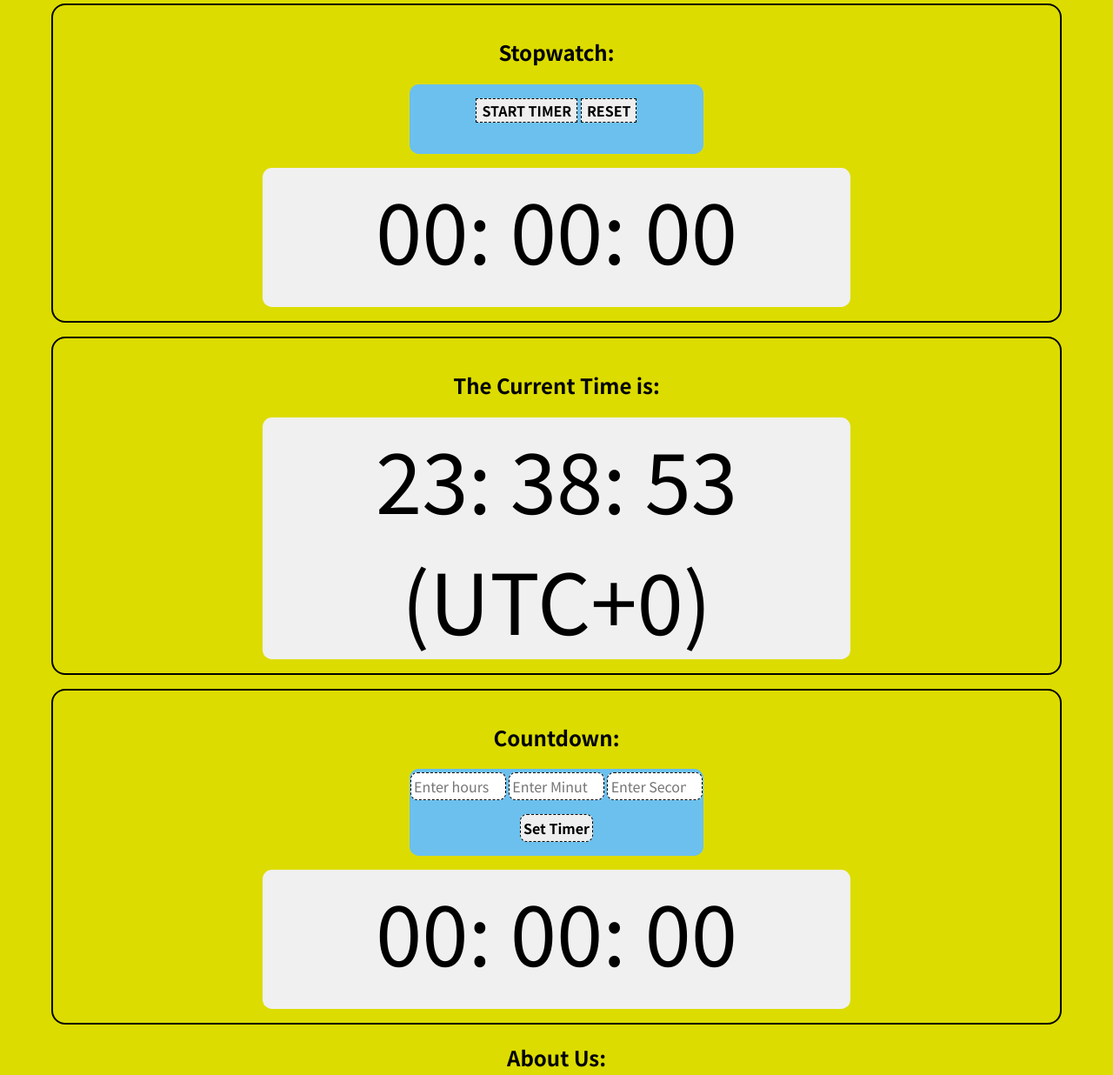
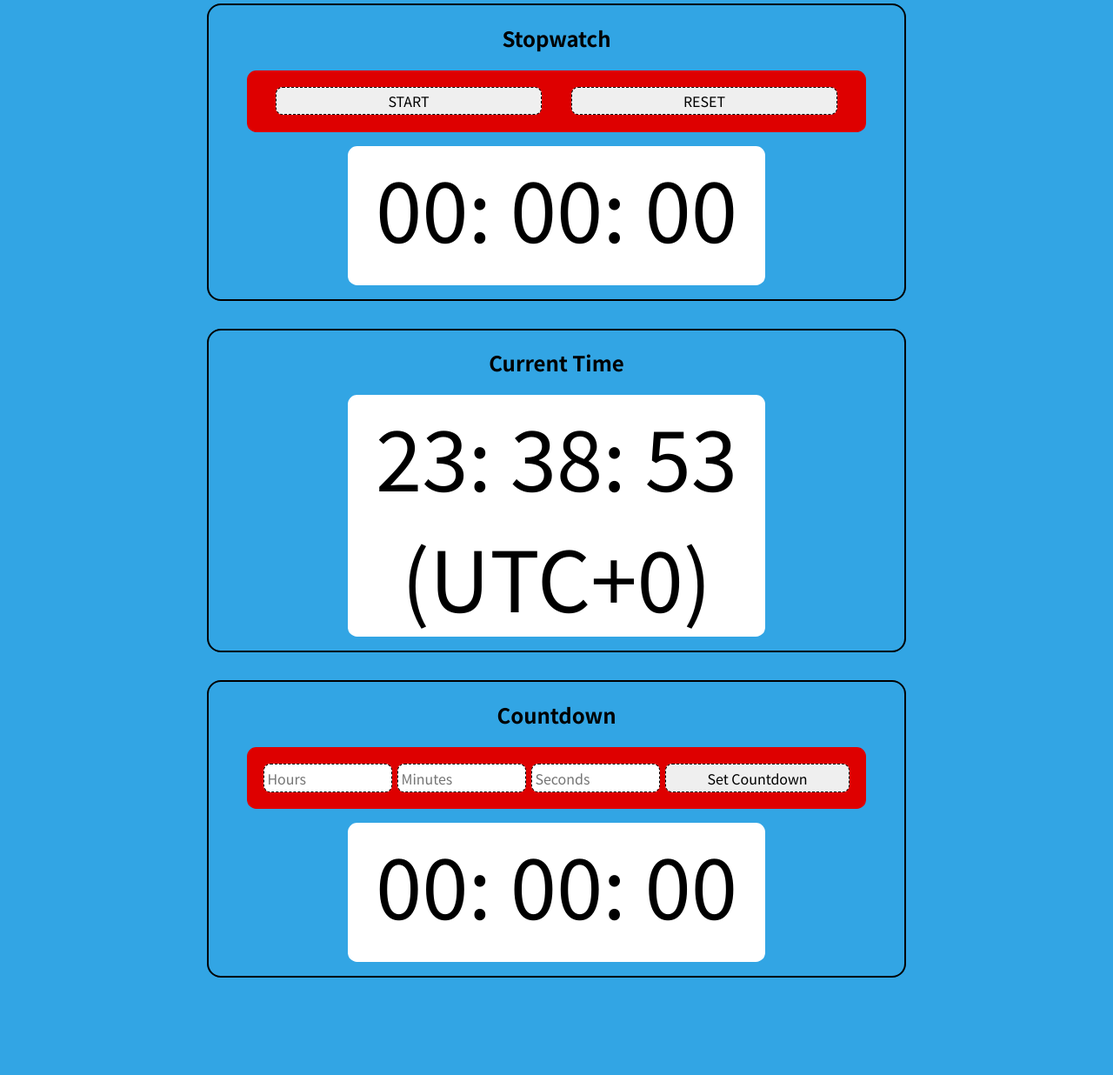
Before and after one commit to richie-rich90454/all-in-one-timer, a website: page index.html in a window 1280 px wide. Shown: the part 58-1294 px from the top of the page at 87% size. After the commit the page ends 1198 px from the top, so only its background shows below. Drawn offline with Linux system fonts and the light colour scheme.

Commit message:
changed some css styles and removed deprecated stuff

```diff
--- a/index.html
+++ b/index.html
@@ -1,148 +1,132 @@
 <!DOCTYPE html>
 <html>
-    <title>Time</title>
     <head>
+        <title>Time</title>
+        <meta name="viewport" content="width=device-width, initial-scale=1.0">
         <link rel="icon" type="image/x-icon" href="favicon.png">
-        <link rel="preconnect" href="https://fonts.googleapis.com">
-        <link rel="preconnect" href="https://fonts.gstatic.com" crossorigin>
         <link href="https://fonts.googleapis.com/css2?family=Noto+Sans+SC:wght@100..900&display=swap" rel="stylesheet">
-        <script src="jquery-3.7.1.js" defer></script>
         <style>
             body{
                 font-family: "Noto Sans SC";
                 margin: 0;
                 padding: 0;
-                background-color: #DCDC00;
+                background-color: #32A5E4;
+                display: flex;
+                flex-direction: column;
+                align-items: center;
+                min-height: 80vh;
+            }
+            input{
+                font-family: "Noto Sans SC";
             }
             #main-title{
                 margin: auto;
                 text-align: center;
                 font-size: 2rem;
             }
-            div{
-                text-align: center;
+            .main-portion{
+                width: 95%;
+                max-width: 50rem;
+                border: 2px solid #000;
+                margin: 1rem auto;
+                border-radius: 1rem;
             }
             .timer-component{
-                background-color: #F0F0F0;
-                min-height: 10rem;
+                background-color: #FFF;
+                min-height: 20vh;
                 width: 60%;
-                margin: auto;
-                font-size: 6rem;
-                padding: 0;
+                margin: 1rem auto;
+                font-size: 2.5vw;
                 text-align: center;
                 border-radius: .67rem;
             }
             .time-controls{
-                background-color: #6BC0EE;
-                min-height: 5rem;
-                width: 30%;
+                background-color: #DE0000;
+                width: 85%;
                 margin: 1rem auto;
-                padding: 0;
-                border-radius: .66754rem;
+                border-radius: 0.66754rem;
+                display: flex;
+                flex-direction: column;
+                align-items: center;
+                padding: 1rem;
             }
             .time-input-boxes{
-                width: 30%;
+                width: 100%;
                 font-size: 1rem;
                 padding: 0.2rem;
-                border-radius: .50rem;
+                margin: 0.2rem;
+                border-radius: 0.5rem;
                 border: 1px dashed #000;
-                margin-top: 0.2rem;
-            }
-            input{
-                font-family: "Noto Sans SC";
-            }
-            input[type="button"]{
-                cursor: pointer;
-                font-size: 1rem;
-                padding: 0.2rem;
-                border-radius: .50rem;
-                border: 1px dashed #000;
-                font-weight: bold;
-            }
-            .main-portion{
-                border: 2px solid #000;
-                width: 88%;
-                margin: 1rem auto;
-                padding: 1rem;
-                border-radius: 1rem;
-            }
-            #start-stopwatch, #reset-stopwatch{
-                font-size: 1rem;
-                font-weight: bold;
-                border: 1px dashed #000;
-                cursor: pointer;
-                margin-top: 1rem;
-            }
-            #start-stopwatch:hover, #reset-stopwatch:hover, input[type="button"]:hover{
-                transform: scaleY(1.2);
             }
             button{
                 font-family: "Noto Sans SC";
+                width: 100%;
+                font-size: 1rem;
+                padding: 0.2rem;
+                margin: 0.2rem;
+                border-radius: 0.5rem;
+                border: 1px dashed #000;
+                cursor: pointer;
             }
-            #timer-setter{
-                margin-bottom: 1rem;
+            button:hover{
+                transform: scaleY(1.5);
+            }
+            h2{
+                text-align: center;
+            }
+            @media (min-width: 768px){
+                .timer-component{
+                    font-size: 6rem;
+                }
+                .time-input-boxes{
+                    width: 30%;
+                }
+                .time-controls{
+                    flex-direction: row; justify-content: space-around;
+                }
+                button{
+                    width: 45%;
+                }
             }
         </style>
-        <!-- <script async src="https://pagead2.googlesyndication.com/pagead/js/adsbygoogle.js"></script>
-        <script>
-             (adsbygoogle = window.adsbygoogle || []).push({
-                  google_ad_client: "pub-2031826200133245",
-                  enable_page_level_ads: true
-             });
-        </script> -->
     </head>
     <body>
-        <h1 id="main-title">An All-in-one website for clock, timer, and countdown</h1>
-        <!-- <div id="ads-one" class="ads">
-            <ins class="adsbygoogle" style="display:block" data-ad-client="pub-2031826200133245" data-ad-slot="YOUR_AD_SLOT_ID" data-ad-format="auto" data-full-width-responsive="true"></ins>
-            <script>(adsbygoogle = window.adsbygoogle || []).push({});</script>
-        </div> -->
-        <div id="timer-body" class="main-portion">
-            <h2>Stopwatch:</h2>
+        <h1 id="main-title">All-in-one Time Tool</h1>
+        <div class="main-portion">
+            <h2>Stopwatch</h2>
             <div class="time-controls">
-                <button id="start-stopwatch">START TIMER</button>
+                <button id="start-stopwatch">START</button>
                 <button id="reset-stopwatch">RESET</button>
             </div>
-            <div id="stopwatch-box" class="timer-component">
+            <div class="timer-component" id="stopwatch-box">
                 <span id="stopwatch-h">00:</span>
                 <span id="stopwatch-m">00:</span>
                 <span id="stopwatch-s">00</span>
             </div>
         </div>
-        <div id="clock-body" class="main-portion">
-            <h2>The Current Time is:</h2>
-            <div id="clock-box" class="timer-component">
+        <div class="main-portion">
+            <h2>Current Time</h2>
+            <div class="timer-component" id="clock-box">
                 <span id="time-h">00:</span>
                 <span id="time-m">00:</span>
                 <span id="time-s">00</span>
-                <span id="time-zone"> (UTC+0)</span>
+                <span id="time-zone">(UTC+0)</span>
             </div>
         </div>
-        <div id="countdown-body" class="main-portion">
-            <h2>Countdown:</h2>
+        <div class="main-portion">
+            <h2>Countdown</h2>
             <div class="time-controls">
-                <input type="number" id="stopwatch-hour" class="time-input-boxes" min="0" placeholder="Enter hours">
-                <input type="number" id="stopwatch-minute" class="time-input-boxes" min="0" max="60" placeholder="Enter Minutes">
-                <input type="number" id="stopwatch-seconds" class="time-input-boxes" min="0" max="60" placeholder="Enter Seconds">
-                <div style="margin-top: 1rem;">
-                    <input type="button" id="timer-setter" value="Set Timer">
-                </div>
+                <input type="number" id="stopwatch-hour" class="time-input-boxes" min="0" placeholder="Hours">
+                <input type="number" id="stopwatch-minute" class="time-input-boxes" min="0" max="59" placeholder="Minutes">
+                <input type="number" id="stopwatch-seconds" class="time-input-boxes" min="0" max="59" placeholder="Seconds">
+                <button id="timer-setter">Set Countdown</button>
             </div>
-            <div id="countdown-box" class="timer-component">
+            <div class="timer-component" id="countdown-box">
                 <span id="countdown-h">00:</span>
                 <span id="countdown-m">00:</span>
                 <span id="countdown-s">00</span>
             </div>
         </div>
-        <div id="about-us">
-            <h2>About Us:</h2>
-            <div id="description-of-us"></div>
-        </div>
-        <!-- <div id="ads-two" class="ads">
-            <ins class="adsbygoogle" style="display:block" data-ad-client="pub-2031826200133245" data-ad-slot="YOUR_AD_SLOT_ID" data-ad-format="auto" data-full-width-responsive="true"></ins>
-            <script>(adsbygoogle = window.adsbygoogle || []).push({});</script>
-        </div> -->
         <script src="script.js"></script>
-        <!-- <script async src="https://pagead2.googlesyndication.com/pagead/js/adsbygoogle.js" crossorigin="anonymous"></script> -->
     </body>
 </html>
```
